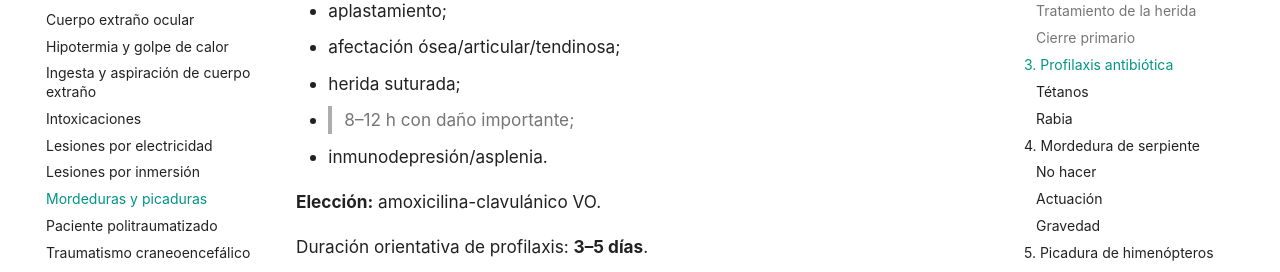
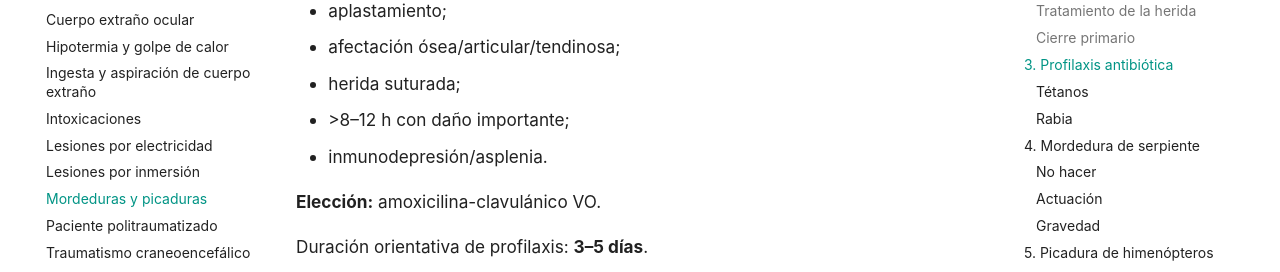
Before and after one commit to gonzaloares/urgencias-pediatricas, an MkDocs documentation site: the page built from docs/trauma/mordeduras-picaduras.md, in a window 1280 px wide and 900 px high, scrolled down 1809 px. Shown: the part 151-423 px from the top of the window. Built offline with MkDocs 1.6.1 and Material for MkDocs 9.7.7, drawn with Linux system fonts in a browser that asks for light colours; part of the change alters nothing that is shown.

```diff
--- a/docs/trauma/mordeduras-picaduras.md
+++ b/docs/trauma/mordeduras-picaduras.md
@@ -37,8 +37,8 @@
 Puede considerarse en heridas:
 
 - no infectadas;
-- <12 h de evolución;
-- <24 h en cara;
+- &lt;12 h de evolución;
+- &lt;24 h en cara;
 - fuera de manos/pies;
 - con buen resultado estético esperado.
 
@@ -62,7 +62,7 @@ No sistemática. Indicar especialmente si:
 - aplastamiento;
 - afectación ósea/articular/tendinosa;
 - herida suturada;
-- >8–12 h con daño importante;
+- &gt;8–12 h con daño importante;
 - inmunodepresión/asplenia.
 
 **Elección:** amoxicilina-clavulánico VO.
```
